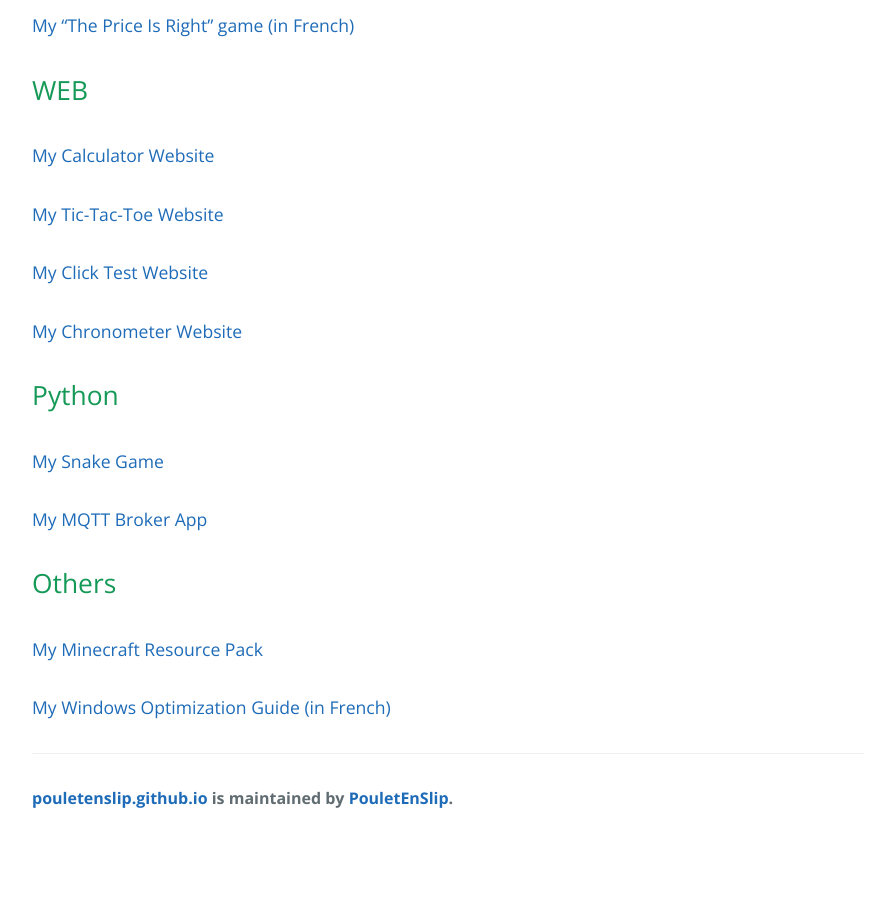
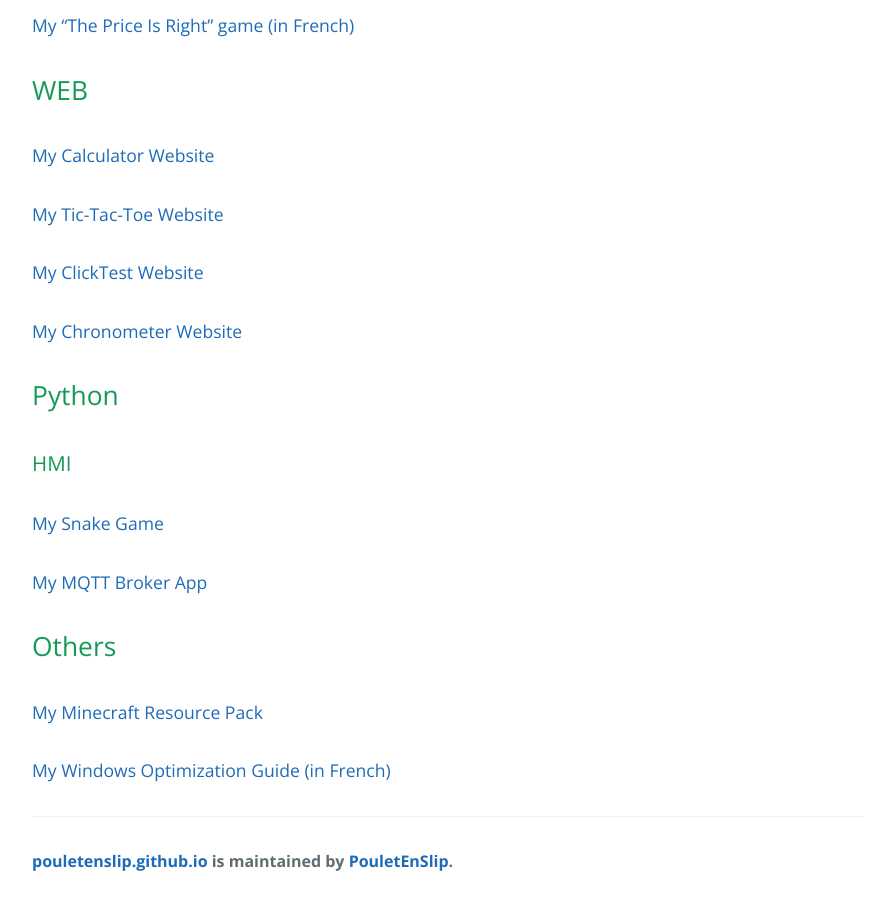
Before and after one commit to PouletEnSlip/pouletenslip.github.io, a Jekyll site: the page built from index.md, in a window 1280 px wide and 900 px high, scrolled down 950 px. Shown: the whole window, without its empty margins (192-1087 px from the left). Built offline with Jekyll 4.4.1, drawn with Linux system fonts in a browser that asks for light colours; comment, search, counter and statistics services are not loaded; our own code applies the rules of GitHub Pages for plain Markdown files; before the commit the page ends 1792 px from its top, so only the background shows below that.

Commit message:
Update index.md

```diff
--- a/index.md
+++ b/index.md
@@ -16,10 +16,11 @@ layout: default
 ## WEB
 #### [My Calculator Website](pages/calculator/)
 #### [My Tic-Tac-Toe Website](pages/tictactoe/)
-#### [My Click Test Website](pages/clicktest/)
+#### [My ClickTest Website](pages/clicktest/)
 #### [My Chronometer Website](pages/chronometer/)
 
 ## Python
+### HMI
 #### [My Snake Game](https://github.com/PouletEnSlip/Snake)
 #### [My MQTT Broker App](https://github.com/PouletEnSlip/MQTT)
 
```
